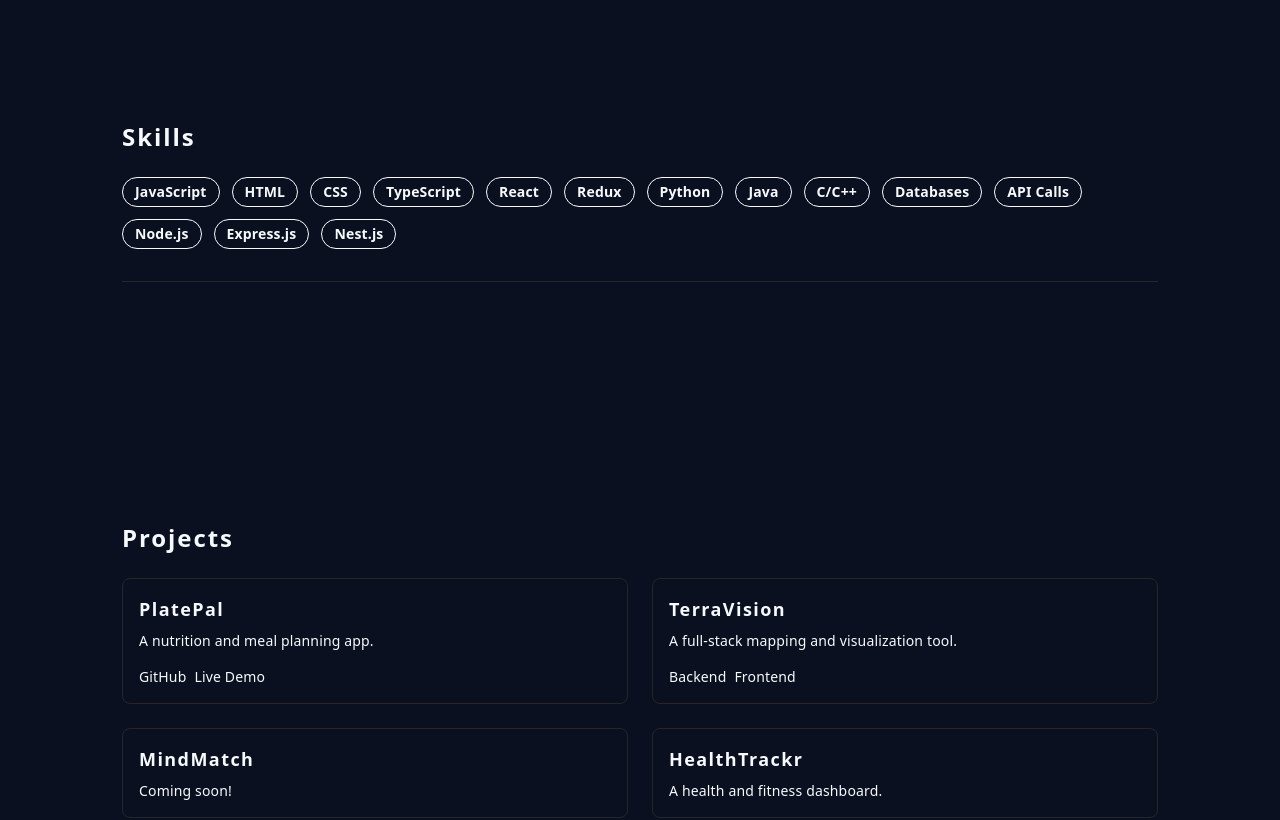
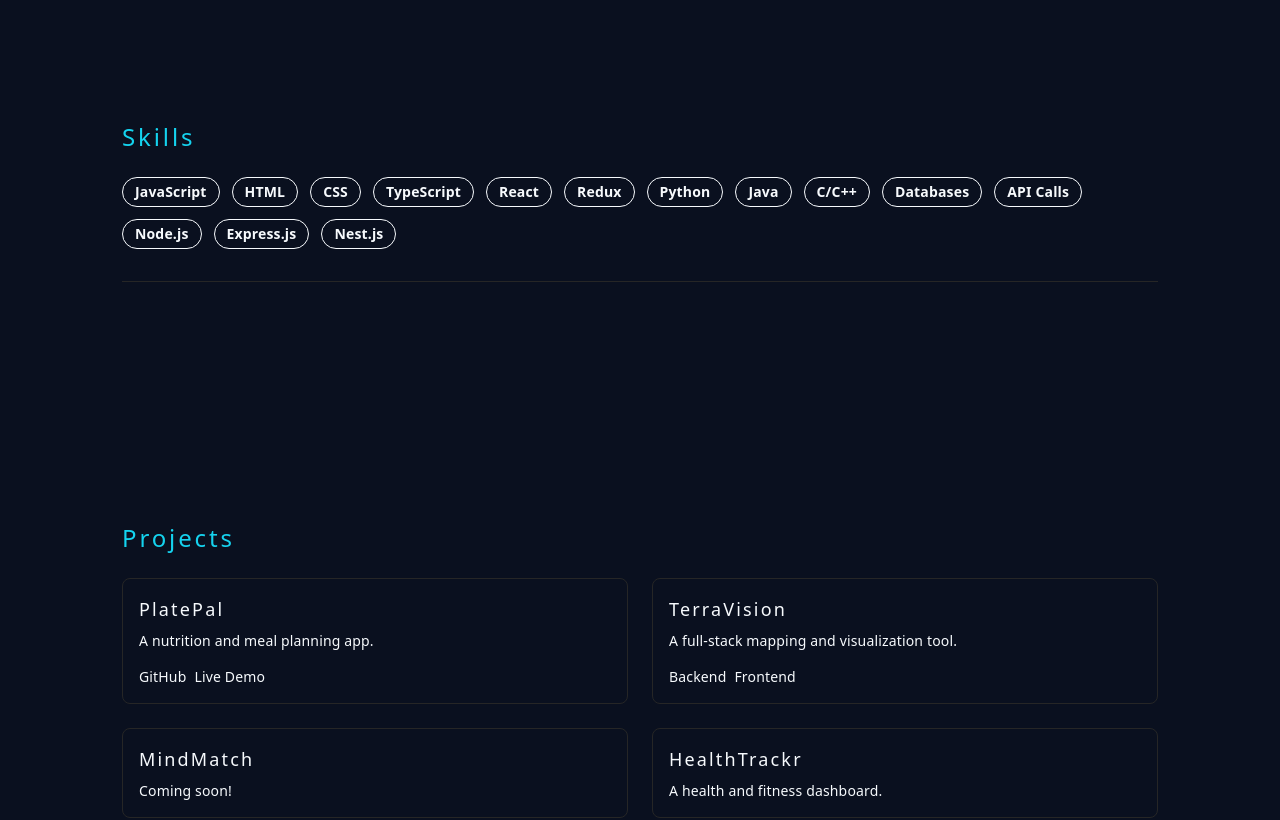
Before and after one commit to tranade/personal-portfolio, a Next.js app: page / in a window 1280 px wide. Shown: the part 1300-2120 px from the top of the page. Built offline with nearby package versions, Linux system fonts and the light colour scheme.

Commit message:
Update color/font

```diff
--- a/src/app/globals.css
+++ b/src/app/globals.css
@@ -3,14 +3,14 @@
 :root {
   --background: #0a101f;
   --foreground: #f7fafd;
-  --accent1: #00fff7; /* bright cyan */
-  --accent2: #3ec6ff; /* soft blue */
+  --accent1: #00eaff; /* techy cyan */
+  --accent2: #1ec8e7; /* techy blue */
   --accent3: #00e0ff; /* teal blue */
   --accent4: #1e90ff; /* secondary blue */
   --accent5: #00bfae; /* teal */
   --glass-bg: rgba(10, 16, 31, 0.75);
   --glass-blur: 12px;
-  --font-heading: var(--font-rubik);
+  --font-heading: var(--font-tech-heading);
   --font-body: var(--font-rubik);
 }
 
@@ -24,11 +24,25 @@ body {
   line-height: 1.7;
 }
 
-h1, h2, h3, h4, h5, h6 {
+h1, h2, h3, h4, h5, h6, .tech-heading {
   font-family: var(--font-heading), Arial, Helvetica, sans-serif;
-  letter-spacing: 0.08em;
-  font-weight: 700;
-  color: var(--foreground);
+  font-weight: 400;
+  letter-spacing: 0.12em;
+  color: var(--accent1);
+}
+
+.tech-title {
+  background: linear-gradient(90deg, var(--accent1), var(--accent2) 60%, var(--accent1));
+  background-size: 200% 200%;
+  -webkit-background-clip: text;
+  -webkit-text-fill-color: transparent;
+  background-clip: text;
+  color: transparent;
+  animation: gradientMove 8s linear infinite;
+}
+@keyframes gradientMove {
+  0% { background-position: 0% 50%; }
+  100% { background-position: 100% 50%; }
 }
 
 .glass {
@@ -158,3 +172,17 @@ svg, .shadow-xl, .shadow-2xl {
   outline: 2px solid var(--accent1);
   outline-offset: 2px;
 }
+
+.project-title {
+  color: var(--foreground) !important;
+  background: none !important;
+  -webkit-background-clip: unset !important;
+  -webkit-text-fill-color: unset !important;
+  background-clip: unset !important;
+  text-shadow: none !important;
+}
+
+nav a:focus, nav a:hover {
+  outline: none !important;
+  box-shadow: none !important;
+}
--- a/src/app/layout.tsx
+++ b/src/app/layout.tsx
@@ -1,11 +1,16 @@
 import type { Metadata } from "next";
-import { Rubik } from "next/font/google";
+import { Rubik, Share_Tech_Mono } from "next/font/google";
 import "./globals.css";
 
 const rubik = Rubik({
   variable: "--font-rubik",
   subsets: ["latin"],
   weight: ["400", "500", "600", "700"],
+});
+const shareTechMono = Share_Tech_Mono({
+  variable: "--font-tech-heading",
+  subsets: ["latin"],
+  weight: ["400"],
 });
 
 export const metadata: Metadata = {
@@ -21,7 +26,7 @@ export default function RootLayout({
   return (
     <html lang="en">
       <body
-        className={`${rubik.variable} antialiased`}
+        className={`${rubik.variable} ${shareTechMono.variable} antialiased`}
       >
         {children}
       </body>
--- a/src/app/page.tsx
+++ b/src/app/page.tsx
@@ -43,7 +43,7 @@ export default function Home() {
         {/* Hero Section */}
         <section className="flex flex-col items-center gap-6 min-h-[calc(80vh-96px)] justify-center">
           <Image src="/profile.jpg" alt="Tanvi Ranade profile" width={120} height={120} className="rounded-full object-cover w-32 h-32 border-2 border-accent2" />
-          <h1 className="text-4xl sm:text-5xl font-bold tracking-tight text-center">Tanvi Ranade</h1>
+          <h1 className="text-4xl sm:text-5xl font-bold tracking-tight text-center tech-title tech-heading">Tanvi Ranade</h1>
           <p className="text-lg text-center text-accent2 font-medium">Johns Hopkins '26 — B.S. Computer Science, B.S. Biomedical Engineering</p>
           <div className="flex gap-4 mt-2 flex-wrap justify-center">
             {socialLinks.map(link => (
@@ -55,12 +55,12 @@ export default function Home() {
         </section>
         {/* About Section */}
         <section className="w-full flex flex-col gap-4 py-8 border-b border-neutral-800">
-          <h2 className="text-2xl font-bold mb-2">About</h2>
+          <h2 className="text-2xl font-bold mb-2 tech-title tech-heading">About</h2>
           <p className="text-base">Hi! I'm a 3rd year undergraduate interested in software engineering, AI/ML, data science, and medical applications. This past summer I interned at Aryn, where I worked on developing an LLM-based query planning and execution pipeline for analytics questions on unstructured data and co-authored a systems paper. I'm currently improving a website for the JHU Physics & Astronomy and on the student developer team for Semester.ly. In the past I worked on an iOS and Android app for dearYou Health, and have had experience working as an R&D intern at CurveAssure as a Full-Stack Software Developer. On campus, I'm the president of WiCS@JHU, a counselor for Camp Kesem, and on a dance team, Blue Jay Bhangra. Recently, I joined Dr. Suchi Saria's lab for Machine Learning in Healthcare. I'm also currently an Intro Algorithms TA and have previously been one for Data Structures and Intermediate Programming (C/C++).</p>
         </section>
         {/* Skills Section */}
         <section className="w-full flex flex-col gap-4 py-8 border-b border-neutral-800">
-          <h2 className="text-2xl font-bold mb-2">Skills</h2>
+          <h2 className="text-2xl font-bold mb-2 tech-title tech-heading">Skills</h2>
           <ul className="flex flex-wrap gap-3">
             {['JavaScript', 'HTML', 'CSS', 'TypeScript', 'React', 'Redux', 'Python', 'Java', 'C/C++', 'Databases', 'API Calls', 'Node.js', 'Express.js', 'Nest.js'].map(skill => (
               <li key={skill} className="px-3 py-1 rounded-full border border-accent2 text-accent2 text-sm font-semibold bg-background/80">
@@ -71,10 +71,10 @@ export default function Home() {
         </section>
         {/* Projects Section */}
         <section className="w-full flex flex-col gap-4 py-8 border-b border-neutral-800">
-          <h2 className="text-2xl font-bold mb-2">Projects</h2>
+          <h2 className="text-2xl font-bold mb-2 tech-title tech-heading">Projects</h2>
           <div className="grid gap-6 sm:grid-cols-2">
             <div className="rounded-lg border border-neutral-800 p-4 bg-background flex flex-col gap-2">
-              <h3 className="font-semibold text-lg">PlatePal</h3>
+              <h3 className="font-semibold text-lg project-title">PlatePal</h3>
               <p className="text-sm">A nutrition and meal planning app.</p>
               <div className="flex gap-2 mt-2">
                 <a href="https://github.com/tranade/platepal" className="text-accent2 hover:underline text-sm font-medium" target="_blank" rel="noopener noreferrer">GitHub</a>
@@ -82,7 +82,7 @@ export default function Home() {
               </div>
             </div>
             <div className="rounded-lg border border-neutral-800 p-4 bg-background flex flex-col gap-2">
-              <h3 className="font-semibold text-lg">TerraVision</h3>
+              <h3 className="font-semibold text-lg project-title">TerraVision</h3>
               <p className="text-sm">A full-stack mapping and visualization tool.</p>
               <div className="flex gap-2 mt-2">
                 <a href="#" className="text-accent2 hover:underline text-sm font-medium">Backend</a>
@@ -90,18 +90,18 @@ export default function Home() {
               </div>
             </div>
             <div className="rounded-lg border border-neutral-800 p-4 bg-background flex flex-col gap-2">
-              <h3 className="font-semibold text-lg">MindMatch</h3>
+              <h3 className="font-semibold text-lg project-title">MindMatch</h3>
               <p className="text-sm">Coming soon!</p>
             </div>
             <div className="rounded-lg border border-neutral-800 p-4 bg-background flex flex-col gap-2">
-              <h3 className="font-semibold text-lg">HealthTrackr</h3>
+              <h3 className="font-semibold text-lg project-title">HealthTrackr</h3>
               <p className="text-sm">A health and fitness dashboard.</p>
             </div>
           </div>
         </section>
         {/* Experience Section */}
         <section className="w-full flex flex-col gap-4 py-8 border-b border-neutral-800">
-          <h2 className="text-2xl font-bold mb-2">Experience</h2>
+          <h2 className="text-2xl font-bold mb-2 tech-title tech-heading">Experience</h2>
           <ul className="flex flex-col gap-2">
             <li><span className="font-semibold">Aryn</span> — Software Engineering Intern (Summer 2023): Developed an LLM-based query planning and execution pipeline for analytics on unstructured data. Co-authored a systems paper.</li>
             <li><span className="font-semibold">Semester.ly</span> — Student Developer (2023 - Present): Full-stack development for a course scheduling platform used by students at multiple universities.</li>
@@ -115,30 +115,9 @@ export default function Home() {
             <li><span className="font-semibold">Teaching Assistant (JHU)</span> (2022 - Present): Intro Algorithms, Data Structures, Intermediate Programming (C/C++).</li>
           </ul>
         </section>
-        {/* Testimonials Section */}
-        <section className="w-full flex flex-col gap-4 py-8 border-b border-neutral-800">
-          <h2 className="text-2xl font-bold mb-2">Testimonials</h2>
-          <div className="flex flex-col gap-4">
-            <div className="rounded-lg border border-neutral-800 p-4 bg-background flex flex-col gap-2">
-              <div className="text-base italic">"Tanvi is a fantastic collaborator and always brings creative solutions to the table. Her technical skills and positive attitude made a huge impact on our project!"</div>
-              <div className="mt-2 text-sm font-semibold text-accent2">Alex Smith</div>
-              <div className="text-xs text-muted-foreground">Teammate, Aryn</div>
-            </div>
-            <div className="rounded-lg border border-neutral-800 p-4 bg-background flex flex-col gap-2">
-              <div className="text-base italic">"Working with Tanvi was a pleasure. She is organized, driven, and a great leader."</div>
-              <div className="mt-2 text-sm font-semibold text-accent2">Priya Patel</div>
-              <div className="text-xs text-muted-foreground">President, WiCS@JHU</div>
-            </div>
-            <div className="rounded-lg border border-neutral-800 p-4 bg-background flex flex-col gap-2">
-              <div className="text-base italic">"Tanvi's ability to quickly learn new technologies and contribute meaningfully is impressive. Highly recommend!"</div>
-              <div className="mt-2 text-sm font-semibold text-accent2">Jordan Lee</div>
-              <div className="text-xs text-muted-foreground">Mentor, Semester.ly</div>
-            </div>
-          </div>
-        </section>
         {/* Contact Section */}
         <section className="w-full flex flex-col gap-4 py-8">
-          <h2 className="text-2xl font-bold mb-2">Contact</h2>
+          <h2 className="text-2xl font-bold mb-2 tech-title tech-heading">Contact</h2>
           <div className="flex flex-col gap-2 items-center">
             <div className="text-base">tranade1@jhu.edu</div>
             <div className="flex gap-4 mt-2">
```
